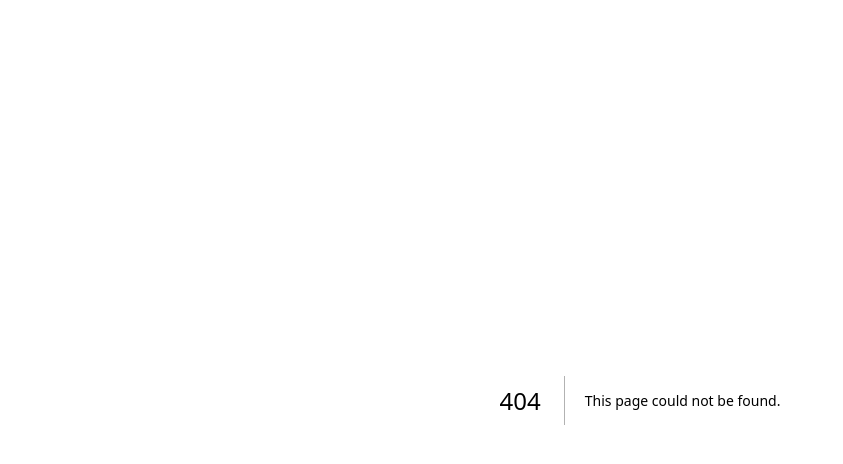
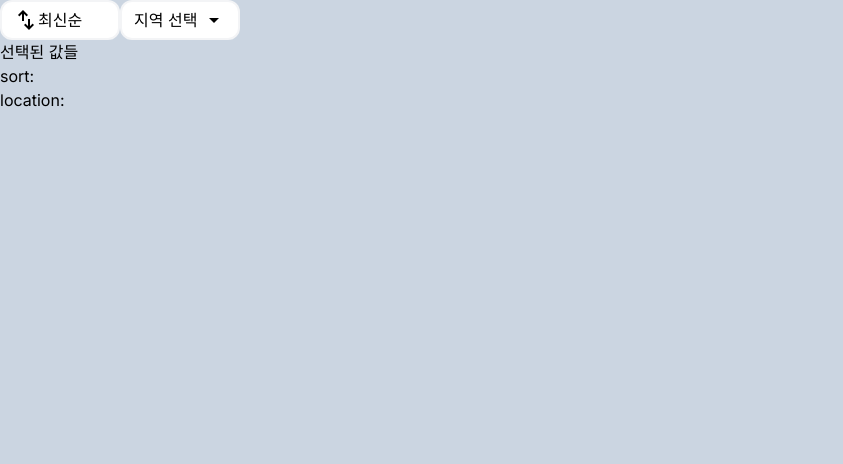
Before and after one commit to FESI5-team9/Frountend, a Next.js app: page /filter in a window 1280 px wide. Before the commit this address had no page. Shown: the top 464 px of the page, without its empty margins (0-843 px from the left). Built offline with nearby package versions, Linux system fonts and the light colour scheme.

Commit message:
MNM-23-feat: 공통 컴포넌트 필터 구현

```diff
--- /dev/null
+++ b/src/app/(testPages)/filter/page.tsx
@@ -0,0 +1,31 @@
+"use client";
+
+import { useState } from "react";
+import { FilterDropDown } from "@/components/FilterDropDown";
+
+export default function Page() {
+  const [sortOption, setSortOption] = useState("");
+  const [locationOption, setLocationOption] = useState("");
+
+  const handleSortFilter = (selectedOption: string) => {
+    setSortOption(selectedOption);
+  };
+
+  const handleLocationFilter = (selectedOption: string) => {
+    setLocationOption(selectedOption);
+  };
+
+  return (
+    <div className="h-screen bg-slate-300">
+      <div className="flex">
+        <FilterDropDown filterType="sort" handleFilter={handleSortFilter} />
+        <FilterDropDown filterType="location" handleFilter={handleLocationFilter} />
+      </div>
+      <div>
+        <h1>선택된 값들</h1>
+        <p>sort: {sortOption}</p>
+        <p>location: {locationOption}</p>
+      </div>
+    </div>
+  );
+}
--- /dev/null
+++ b/src/components/FilterDropDown.tsx
@@ -0,0 +1,44 @@
+"use client";
+
+import Image from "next/image";
+import { useState } from "react";
+import { OPTIONS_MAP } from "@/constants/filter";
+
+export function FilterDropDown({ filterType, handleFilter }: DropDownProps) {
+  const options = OPTIONS_MAP[filterType];
+  const [selectedOption, setSelectedOption] = useState(options[0]);
+  const [isOpen, setIsOpen] = useState(false);
+
+  const handleOptionSelect = (textContent: string) => {
+    setSelectedOption(textContent);
+    handleFilter(textContent);
+  };
+
+  return (
+    <div className="select-none" onClick={() => setIsOpen(!isOpen)}>
+      {filterType === "sort" ? (
+        <div className="relative flex h-[36px] w-[36px] items-center justify-center rounded-[12px] border-[2px] border-[#F3F4F6] bg-white px-[12px] tablet:h-[40px] tablet:w-[120px] tablet:justify-start tablet:px-[12px] tablet:py-[8px]">
+          <Image src="/images/swap_vert.png" alt={filterType} width={24} height={24} />
+          <span className="hidden tablet:block">{selectedOption}</span>
+        </div>
+      ) : (
+        <div className="relative flex h-[36px] w-[110px] items-center justify-between rounded-[12px] border-[2px] border-[#F3F4F6] bg-white px-[12px] py-[6px] tablet:h-[40px] tablet:w-[120px] tablet:py-[8px]">
+          <span>{selectedOption}</span>
+          <Image src="/images/arrow_drop_down.png" alt={filterType} width={24} height={24} />
+        </div>
+      )}
+
+      <ul className={`${isOpen ? "block" : "hidden"} absolute z-50 mt-3 rounded-[12px] bg-white`}>
+        {options.map((option, index) => (
+          <li
+            className="h-[36px] w-[110px] px-[12px] py-[6px] first:rounded-t-[12px] last:rounded-b-[12px] hover:bg-slate-100 tablet:h-[40px] tablet:w-[120px] tablet:py-[8px]"
+            onClick={e => handleOptionSelect(e.currentTarget.textContent as string)}
+            key={index}
+          >
+            {option}
+          </li>
+        ))}
+      </ul>
+    </div>
+  );
+}
--- /dev/null
+++ b/src/constants/filter.ts
@@ -0,0 +1,17 @@
+export const LOCATION_OPTIONS: string[] = [
+  "지역 선택",
+  "서울시",
+  "경기도",
+  "전라도",
+  "경상도",
+  "강원도",
+  "충청도",
+  "제주도",
+];
+
+export const SORT_OPTIONS: string[] = ["최신순", "마감 임박순", "참여 인원순"];
+
+export const OPTIONS_MAP: Record<string, string[]> = {
+  location: LOCATION_OPTIONS,
+  sort: SORT_OPTIONS,
+};
```
Also changed, not shown: src/types/components/flter.d.ts (added, +10 -0 lines), public/images/arrow_drop_down.png (added), public/images/swap_vert.png (added).
